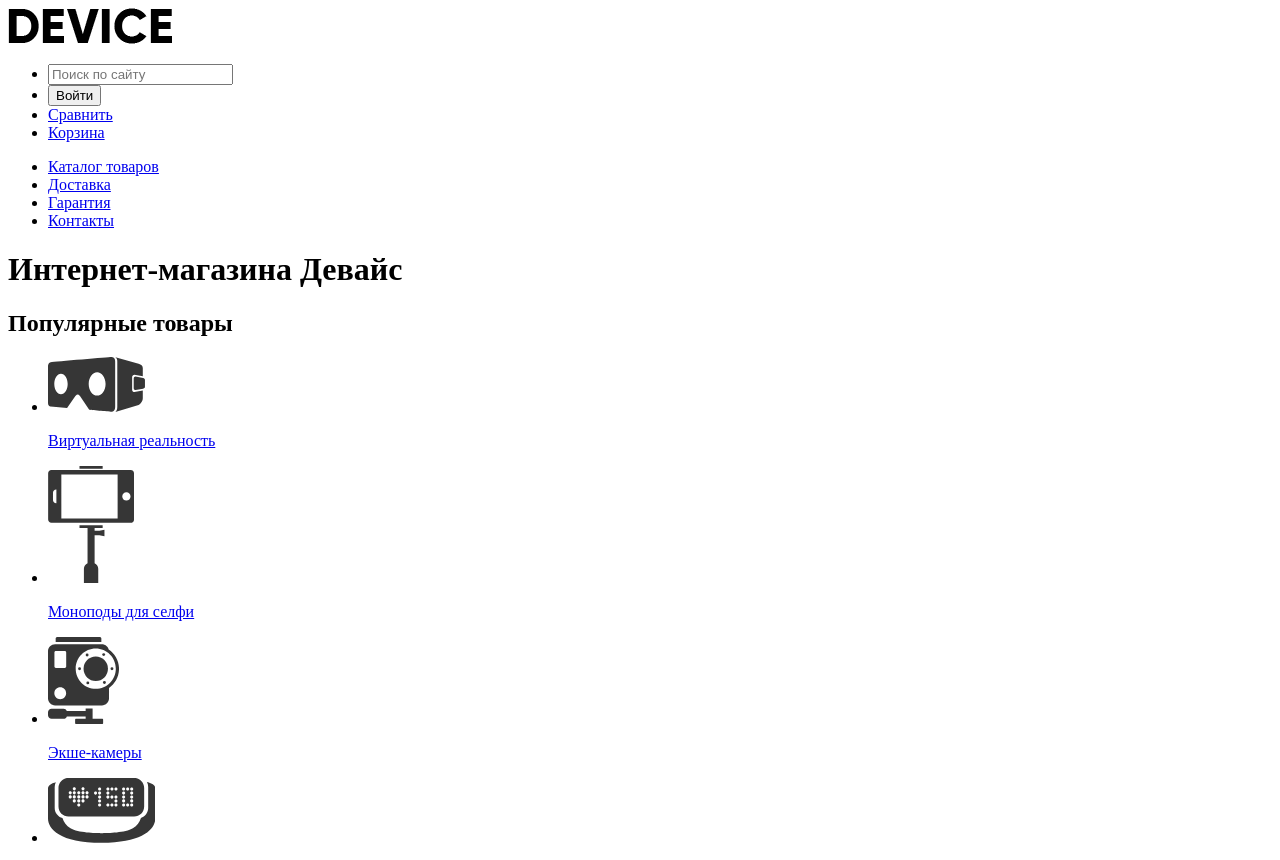
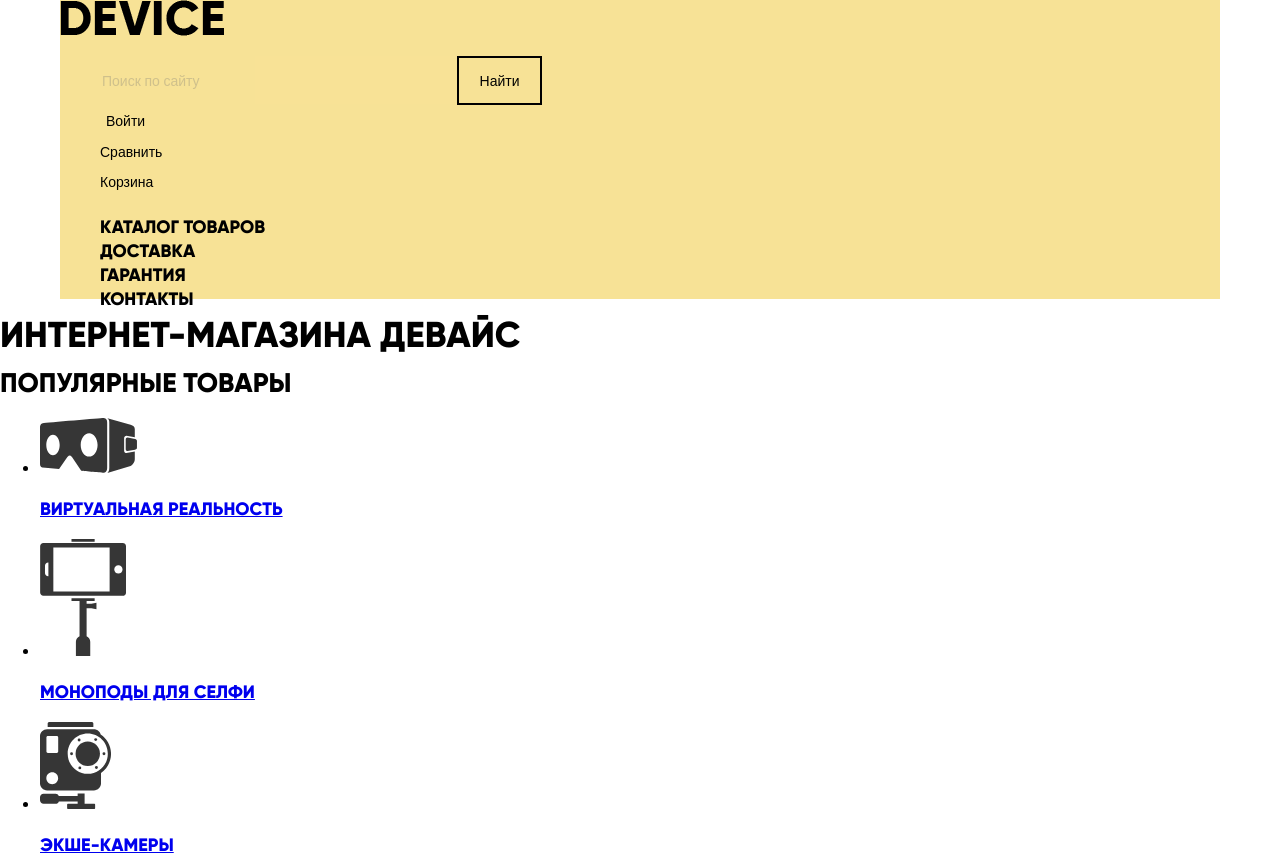
Before and after one commit to iTEvgen/683227-device, a plain HTML site: page index.html in a window 1280 px wide. Shown: the top 860 px of the page. Drawn offline with nearby package versions, Linux system fonts and the light colour scheme.

Commit message:
Css & font
Установил шрифты, описал стили для шрифтов, также описал стили для элементов при наведении, задал фон.

```diff
--- a/css/style.css
+++ b/css/style.css
@@ -0,0 +1,137 @@
+@font-face {
+    font-family: 'gilroyextrabold';
+    src: url('../font/gilroyextrabold-webfont.woff2') format('woff2'),
+         url('../font/gilroyextrabold-webfont.woff') format('woff');
+    font-weight: normal;
+    font-style: normal;
+}
+
+@font-face {
+    font-family: 'gilroylight';
+    src: url('../font/gilroylight-webfont.woff2') format('woff2'),
+         url('../font/gilroylight-webfont.woff') format('woff');
+    font-weight: normal;
+    font-style: normal;
+}
+
+body {
+    margin: 0;
+    padding: 0;
+    font-family: 'gilroyextrabold', Arial, sans-serif;
+    font-size: 18px;
+    line-height: 24px;
+    font-weight: 700;
+    text-transform: uppercase;
+}
+
+.main-header {
+    margin: 0 auto;
+    width: 1160px;
+    height: 299px;
+    background: rgb(247, 226, 150);
+}
+
+.user-navigation {
+    font-family: 'Open Sans', sans-serif;
+    font-size: 14px;
+    line-height: 30px;
+    font-weight: 400;
+    text-transform: capitalize;
+}
+
+.user-navigation li,
+.site-navigation li {
+    list-style: none;
+}
+
+.user-navigation input[type="search"] {
+    font: inherit;
+    border: none;
+    background: rgb(247, 226, 150);
+}
+
+.login-link button {
+    font: inherit;
+    border: none;
+    cursor: pointer;
+    background: none;
+}
+
+.user-navigation a,
+.site-navigation a {
+    color: rgb(0, 0, 0);
+    text-decoration: none;
+}
+
+.main-header-logo:hover,
+.main-header-logo:focus {
+    opacity: 0.6;
+}
+
+.main-header-logo:active {
+    opacity: 0.3;
+}
+
+.user-navigation a:hover,
+.user-navigation a:focus,
+.user-navigation button:hover,
+.user-navigation button:focus,
+.site-navigation a:hover,
+.site-navigation a:focus {
+    color: rgba(0, 0, 0, 0.6);
+}
+
+.user-navigation a:active,
+.user-navigation button:active,
+.site-navigation a:active {
+    color: rgba(0, 0, 0, 0.3);
+}
+
+.user-navigation form {
+    font-size: 0;
+}
+
+.user-navigation input[type="search"]{
+    font-family: 'Open Sans', sans-serif;
+    font-size: 14px;
+    line-height: 30px;
+    font-weight: 400;
+    opacity: 0.3;
+    width: 357px;
+    height: 48px;
+}
+
+.user-navigation input[type="search"]:hover{
+    opacity: 0.6;
+}
+
+.user-navigation input[type="search"]:focus {
+    opacity: 1.0;
+    width: 357px;
+    height: 48px;
+    outline: none;
+    border-bottom: 2px solid rgb(0, 0, 0);
+}
+
+.user-navigation input[type="submit"] {
+    font-family: 'Open Sans', sans-serif;
+    font-size: 14px;
+    line-height: 30px;
+    font-weight: 400;
+    text-transform: capitalize;
+    width: 85px;
+    height: 49px;
+    background: rgb(247, 226, 150);
+    outline: none;
+    border: 2px solid rgb(0, 0, 0);
+}
+
+.user-navigation input[type="submit"]:hover,
+.user-navigation input[type="submit"]:focus {
+    background: rgb(0, 0, 0);
+    color: rgb(255, 255, 255);
+}
+
+.user-navigation input[type="submit"]:active {
+    color: rgba(255, 255, 255, 0.3);
+}
--- a/index.html
+++ b/index.html
@@ -3,6 +3,7 @@
   <head>
     <meta charset="utf-8">
     <title>Девайс Главная</title>
+    <link href="https://fonts.googleapis.com/css?family=Open+Sans:300,400&amp;subset=cyrillic" rel="stylesheet">
     <link rel="stylesheet" href="css/style.css">
   </head>
   <body>
@@ -15,6 +16,7 @@
           <li>
             <form action="https://echo.htmlacademy.ru" method="get">
               <input type="search" placeholder="Поиск по сайту">
+              <input type="submit" value="Найти">
             </form>
           </li>
           <li class="login-link"><button type="button">Войти</button></li>
```
Also changed, not shown: font/gilroyextrabold-webfont.woff (added), font/gilroyextrabold-webfont.woff2 (added), font/gilroylight-webfont.woff (added), font/gilroylight-webfont.woff2 (added).
